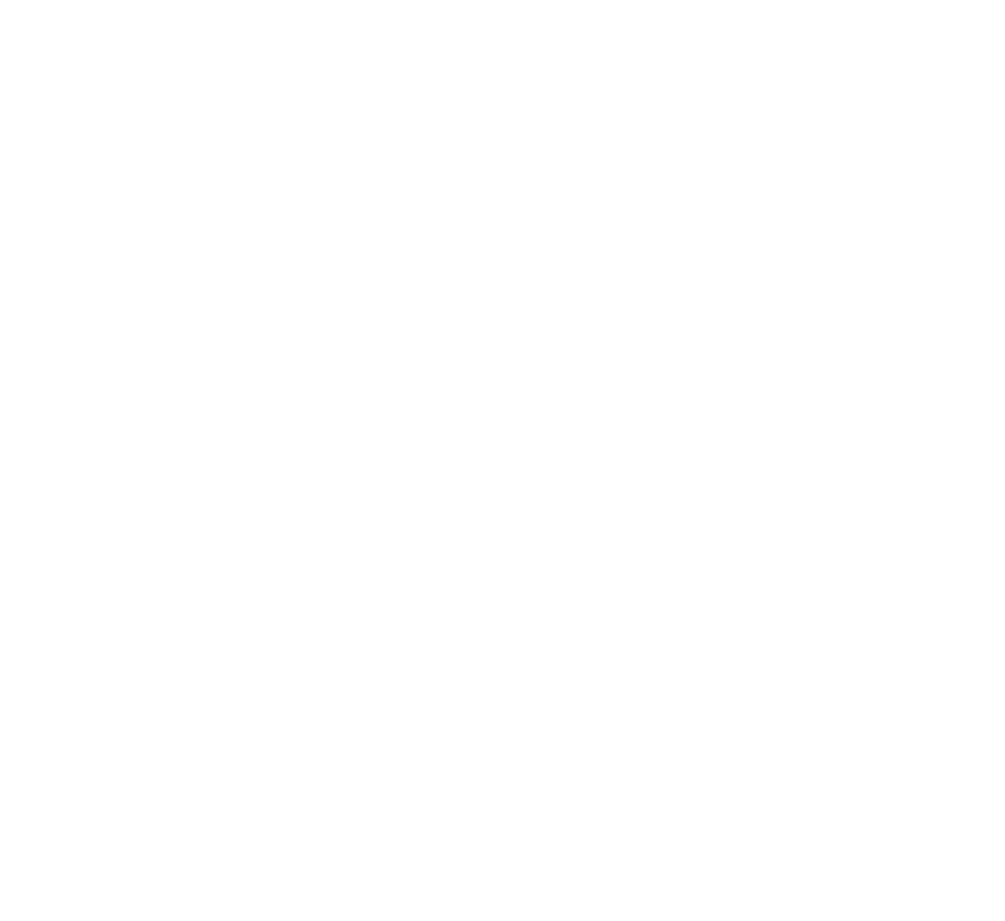
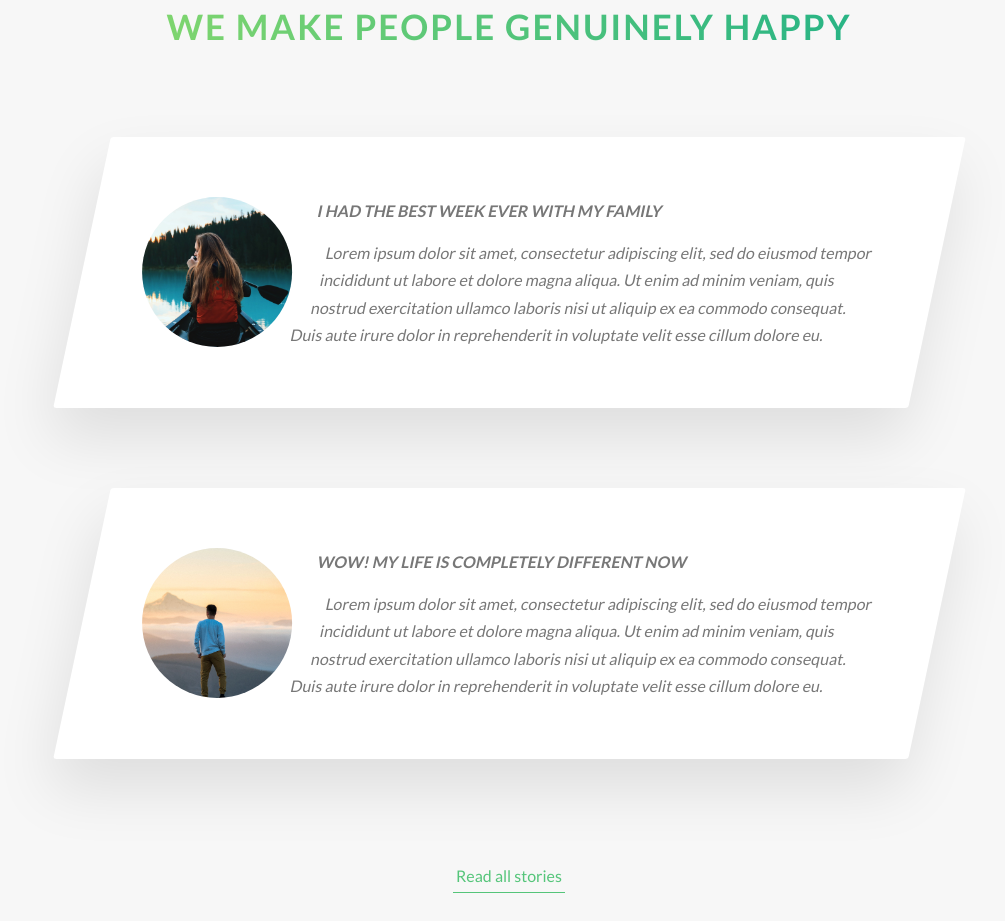
Before and after one commit to mohammadmaninang94/natours, a React (Create React App) app: page / in a window 1280 px wide. Shown: the part 3480-4401 px from the top of the page, without its empty margins (131-1136 px from the left). Before the commit the page ends 3357 px from the top, so only its background shows below. Built offline with nearby package versions, Linux system fonts and the light colour scheme.

Commit message:
added section stories

```diff
--- a/src/App.js
+++ b/src/App.js
@@ -3,6 +3,7 @@
 import SectionAbout from './components/section-about/section-about.component';
 import SectionFeatures from './components/section-features/section-features.component';
 import SectionTours from './components/section-tours/section-tours.component';
+import SectionStory from './components/section-stories/section-stories.component';
 
 function App() {
   return (
@@ -11,6 +12,7 @@
       <SectionAbout />
       <SectionFeatures />
       <SectionTours />
+      <SectionStory />
     </Fragment>
   );
 }
--- /dev/null
+++ b/src/components/section-stories/section-stories.component.jsx
@@ -0,0 +1,23 @@
+import React from 'react';
+
+import StoryBox from '../story-box/story-box.components';
+
+import stories from './stories';
+
+const SectionStories = () => (
+    <section className='section-tours'>
+        <div className='u-center-text u-margin-bottom-big'>
+            <h2 className='heading-secondary'>We make people genuinely happy</h2>
+        </div>
+        {stories.map(({ ...props }) => (
+            <div className='row'>
+                <StoryBox {...props} />
+            </div>
+        ))}
+        <div className='u-center-text u-margin-top-huge'>
+            <a href='#x' className='btn-text'>Read all stories</a>
+        </div>
+    </section>
+);
+
+export default SectionStories;
--- /dev/null
+++ b/src/components/section-stories/stories.js
@@ -0,0 +1,16 @@
+const stories = [
+    {
+        name: 'Mary Smith',
+        img: 'img/nat-8.jpg',
+        title: 'I had the best week ever with my family',
+        story : 'Lorem ipsum dolor sit amet, consectetur adipiscing elit, sed do eiusmod tempor incididunt ut labore et dolore magna aliqua. Ut enim ad minim veniam, quis nostrud exercitation ullamco laboris nisi ut aliquip ex ea commodo consequat. Duis aute irure dolor in reprehenderit in voluptate velit esse cillum dolore eu.'
+    },
+    {
+        name: 'Jack Wilson',
+        img: 'img/nat-9.jpg',
+        title: 'Wow! My life is completely different now',
+        story : 'Lorem ipsum dolor sit amet, consectetur adipiscing elit, sed do eiusmod tempor incididunt ut labore et dolore magna aliqua. Ut enim ad minim veniam, quis nostrud exercitation ullamco laboris nisi ut aliquip ex ea commodo consequat. Duis aute irure dolor in reprehenderit in voluptate velit esse cillum dolore eu.'
+    }
+];
+
+export default stories;
--- /dev/null
+++ b/src/components/story-box/story-box.components.jsx
@@ -0,0 +1,16 @@
+import React from 'react';
+
+const StoryBox = ({name, img, title, story}) => (
+    <div className='story'>
+        <figure className='story__shape'>
+            <img src={img} alt='person on a tour' className='story__img' />
+            <figcaption className='story__caption'>{name}</figcaption>
+        </figure>
+        <div className='story__text'>
+            <h3 className='heading-tertiary u-margin-bottom-small'>{title}</h3>
+            <p>{story}</p>
+        </div>
+    </div>
+);
+
+export default StoryBox;
--- a/src/sass/components/_feature-box.scss
+++ b/src/sass/components/_feature-box.scss
@@ -6,7 +6,7 @@
   border-radius: 3px;
   box-shadow: 0 1.5rem 4rem rgba($color-black, 0.15);
   transition: transform 0.3s;
-
+  backface-visibility: hidden;
 
   &__icon {
     font-size: 6rem;
--- /dev/null
+++ b/src/sass/components/_story.scss
@@ -0,0 +1,54 @@
+.story {
+  width: 75%;
+  margin: 0 auto;
+  box-shadow: 0 3rem 6rem rgba($color-black, 0.1);
+  background-color: $color-white;
+  border-radius: 3px;
+  padding: 6rem;
+  padding-left: 9rem;
+  font-size: $default-font-size;
+  transform: skewX(-12deg);
+
+  &__shape {
+    // using shape-outside should  floated, width and height defined
+    width: 15rem;
+    height: 15rem;
+    float: left;
+    shape-outside: circle(50% at 50% 50%);
+
+    clip-path: circle(50% at 50% 50%);
+    transform: translateX(-3rem) skewX(12deg);
+
+    position: relative;
+  }
+
+  &__img {
+    height: 100%;
+    transform: translateX(-4rem) scale(1.4);
+    transition: all .5s;
+  }
+
+  &__caption {
+    position: absolute;
+    top: 50%;
+    left: 50%;
+    transform: translate(-50%, 20%);
+    color: $color-white;
+    text-transform: uppercase;
+    font-size: 1.7rem;
+    text-align: center;
+    opacity: 0;
+    transition: all 0.5s;
+    backface-visibility: hidden;
+  }
+
+  &:hover &__caption {
+    opacity: 1;
+    transform: translate(-50%, -50%);
+  }
+
+  &:hover &__img {
+    transform: translateX(-4rem) scale(1);
+    filter: blur(3px) brightness(80%);
+  }
+}
--- a/src/sass/main.scss
+++ b/src/sass/main.scss
@@ -14,5 +14,6 @@
 @import "components/card";
 @import "components/compositon";
 @import "components/feature-box";
+@import "components/story";
 
 @import "pages/home";
--- a/src/sass/pages/_home.scss
+++ b/src/sass/pages/_home.scss
@@ -20,3 +20,8 @@
   padding: 25rem 0 15rem 0;
   margin-top: -10rem;
 }
+
+.section-stories {
+  padding: 15rem 0;
+  background-color: $color-grey-light-1;
+}
```
